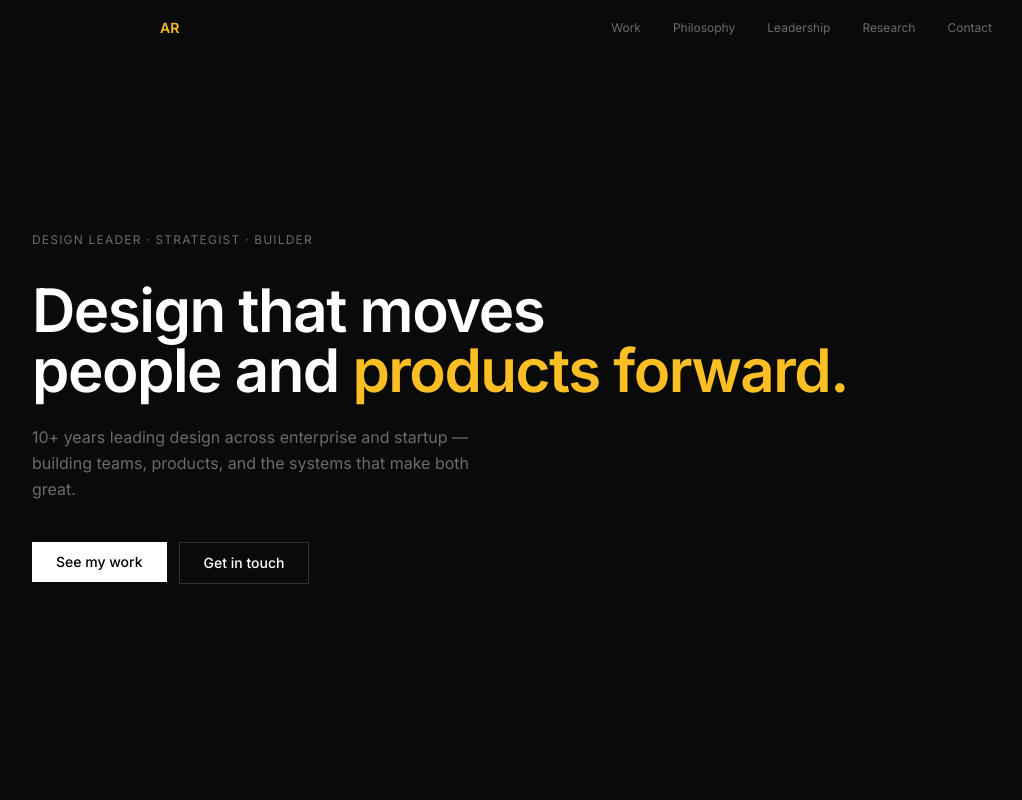
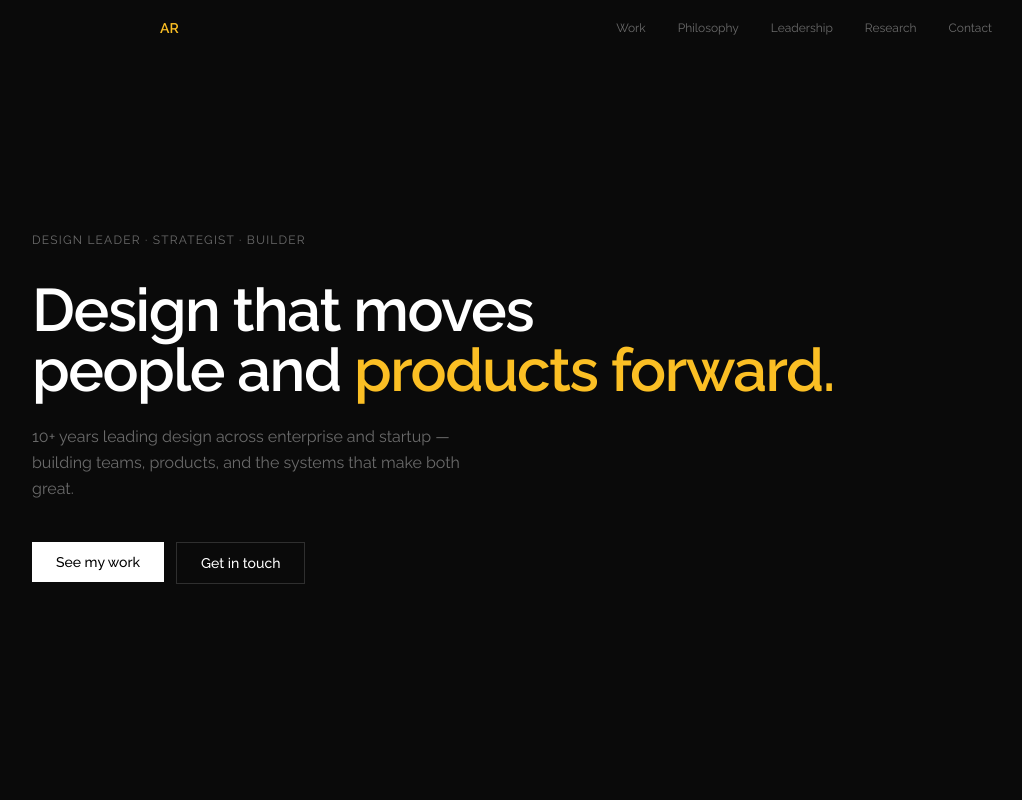
Before and after one commit to arjunrao2709/portfolio, a Next.js app: page / in a window 1280 px wide. Shown: the top 800 px of the page, without its empty margins (64-1086 px from the left). Built offline with nearby package versions, Linux system fonts and the light colour scheme.

Commit message:
Switch font from Inter to Raleway
https://claude.ai/code/session_015WyA7JuDoRX9QraXdzRAWS

```diff
--- a/src/app/globals.css
+++ b/src/app/globals.css
@@ -17,7 +17,7 @@ html {
 }
 
 body {
-  font-family: var(--font-inter), system-ui, sans-serif;
+  font-family: var(--font-raleway), system-ui, sans-serif;
   color: #FFFFFF;
   background-color: #0A0A0A;
   -webkit-font-smoothing: antialiased;
--- a/src/app/layout.tsx
+++ b/src/app/layout.tsx
@@ -1,10 +1,10 @@
 import type { Metadata } from 'next'
-import { Inter } from 'next/font/google'
+import { Raleway } from 'next/font/google'
 import './globals.css'
 
-const inter = Inter({
+const raleway = Raleway({
   subsets: ['latin'],
-  variable: '--font-inter',
+  variable: '--font-raleway',
   weight: ['300', '400', '500', '600', '700'],
 })
 
@@ -26,7 +26,7 @@ export default function RootLayout({
   children: React.ReactNode
 }>) {
   return (
-    <html lang="en" className={inter.variable}>
+    <html lang="en" className={raleway.variable}>
       <body className="font-sans antialiased bg-bg-dark text-text-primary">
         {children}
       </body>
--- a/tailwind.config.ts
+++ b/tailwind.config.ts
@@ -18,7 +18,7 @@ const config: Config = {
         'text-dark': '#0A0A0A',
       },
       fontFamily: {
-        sans: ['var(--font-inter)', 'system-ui', 'sans-serif'],
+        sans: ['var(--font-raleway)', 'system-ui', 'sans-serif'],
       },
       keyframes: {
         'pulse-dot': {
```
